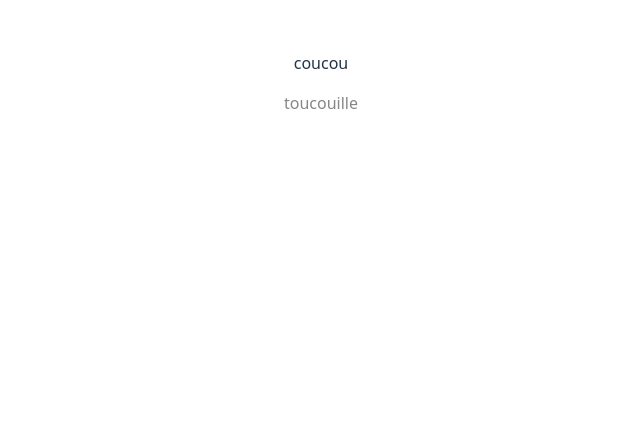
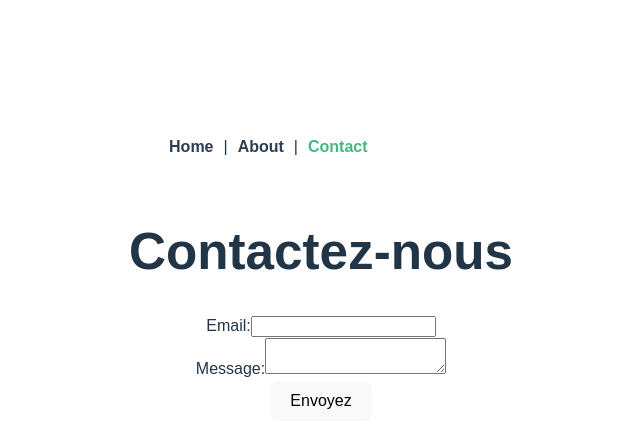
Before and after one commit to Wesome0674/site-petite-annonce, a Vue app: page /contact in a window 1280 px wide. Before the commit this address had no page. Shown: the part 137-584 px from the top of the page, without its empty margins (319-959 px from the left). Built offline with nearby package versions, Linux system fonts and the light colour scheme.

Commit message:
added vue components

```diff
--- a/src/App.vue
+++ b/src/App.vue
@@ -1,26 +1,39 @@
-<script setup>
-import Card from './components/card.vue'
+<template>
+  <div id="app">
+    <nav>
+      <router-link to="/">Home</router-link> |
+      <router-link to="/about">About</router-link> |
+      <router-link to="/contact">Contact</router-link>
+    </nav>
+    <router-view></router-view>
+  </div>
+</template>
+
+<script>
+export default {
+  name: 'App'
+}
 </script>
 
-<template>
-  <p>coucou</p>
-  <Card/>
-
-</template>
-
-<style scoped>
-.logo {
-  height: 6em;
-  padding: 1.5em;
-  will-change: filter;
-  transition: filter 300ms;
+<style>
+#app {
+  font-family: Arial, sans-serif;
 }
 
-.logo:hover {
-  filter: drop-shadow(0 0 2em #646cffaa);
+nav {
+  display: flex;
+  place-items: top;
+  padding: 30px;
 }
 
-.logo.vue:hover {
-  filter: drop-shadow(0 0 2em #42b883aa);
+nav a {
+  font-weight: bold;
+  color: #2c3e50;
+  text-decoration: none;
+  margin: 0 10px;
+}
+
+nav a.router-link-exact-active {
+  color: #42b983;
 }
 </style>
--- /dev/null
+++ b/src/components/About.vue
@@ -0,0 +1,12 @@
+<template>
+  <div class="about">
+    <h1>A Propos De Nous</h1>
+    <p></p>
+  </div>
+</template>
+
+<script>
+export default {
+  name: 'About'
+}
+</script>
--- /dev/null
+++ b/src/components/Contact.vue
@@ -0,0 +1,34 @@
+<template>
+  <div class="contact">
+    <h1>Contactez-nous</h1>
+    <form @submit.prevent="submitForm">
+      <div class="form-group">
+        <label for="email">Email:</label>
+        <input type="email" id="email" v-model="email" required>
+      </div>
+      <div class="form-group">
+        <label for="message">Message:</label>
+        <textarea id="message" v-model="message" required></textarea>
+      </div>
+      <button type="submit">Envoyez</button>
+    </form>
+  </div>
+</template>
+
+<script>
+export default {
+  name: 'Contact',
+  data() {
+    return {
+      email: '',
+      message: ''
+    }
+  },
+  methods: {
+    submitForm() {
+      // S'occupe de l'envoie du formulaire (PAS FINI)
+      console.log('Form submitted:', { email: this.email, message: this.message })
+    }
+  }
+}
+</script>
--- /dev/null
+++ b/src/components/Home.vue
@@ -0,0 +1,15 @@
+<template>
+  <div class="home">
+    <h1>Bienvenu sur LeMauvaisCoin
+    </h1>
+    <div class="featured-ads">
+      <!-- Featured ads will go here -->
+    </div>
+  </div>
+</template>
+
+<script>
+export default {
+  name: 'Home'
+}
+</script>
--- /dev/null
+++ b/src/components/NotFound.vue
@@ -0,0 +1,13 @@
+<template>
+  <div class="not-found">
+    <h1>404 - Page Not Found</h1>
+    <p>The page you are looking for doesn't exist.</p>
+    <router-link to="/">Return to Home</router-link>
+  </div>
+</template>
+
+<script>
+export default {
+  name: 'NotFound'
+}
+</script>
--- a/src/main.js
+++ b/src/main.js
@@ -1,13 +1,8 @@
-import { createApp } from 'vue';
-import { createPinia } from 'pinia';
-import './style.css';
-import App from './App.vue';
-import router from './router/router.js';
+import { createApp } from 'vue'
+import App from './App.vue'
+import router from './router'
+import './style.css'
 
-const app = createApp(App);
-const pinia = createPinia();
-
-app.use(router);
-app.use(pinia);
-
-app.mount('#app');
+const app = createApp(App)
+app.use(router)
+app.mount('#app')
--- /dev/null
+++ b/src/router/index.js
@@ -0,0 +1,34 @@
+import { createRouter, createWebHistory } from 'vue-router'
+import Home from '../components/Home.vue'
+import About from '../components/About.vue'
+import Contact from '../components/Contact.vue'
+
+const routes = [
+  {
+    path: '/',
+    name: 'Home',
+    component: Home
+  },
+  {
+    path: '/about',
+    name: 'About',
+    component: About
+  },
+  {
+    path: '/contact',
+    name: 'Contact',
+    component: Contact
+  },
+  {
+    path: '/:pathMatch(.*)*',
+    name: 'NotFound',
+    component: () => import('../components/NotFound.vue')
+  }
+]
+
+const router = createRouter({
+  history: createWebHistory(),
+  routes
+})
+
+export default router
--- a/src/router/router.js
+++ b/src/router/router.js
@@ -1,6 +1,6 @@
 import { createRouter, createWebHistory } from 'vue-router';
 
-// Importez vos composants ici
+// Importez les composants ici
 
 
 const routes = [
--- a/store/store.js
+++ b/store/store.js
@@ -2,9 +2,9 @@ import { defineStore } from 'pinia';
 
 export const useMainStore = defineStore('main', {
   state: () => ({
-    // Ajoutez ici vos valeurs à stocker
+    // Vals a stocker
   }),
   actions: {
-    // Ajoutez ici vos méthodes pour manipuler le state
+    // Méthode pour switch state
   },
 });
```
